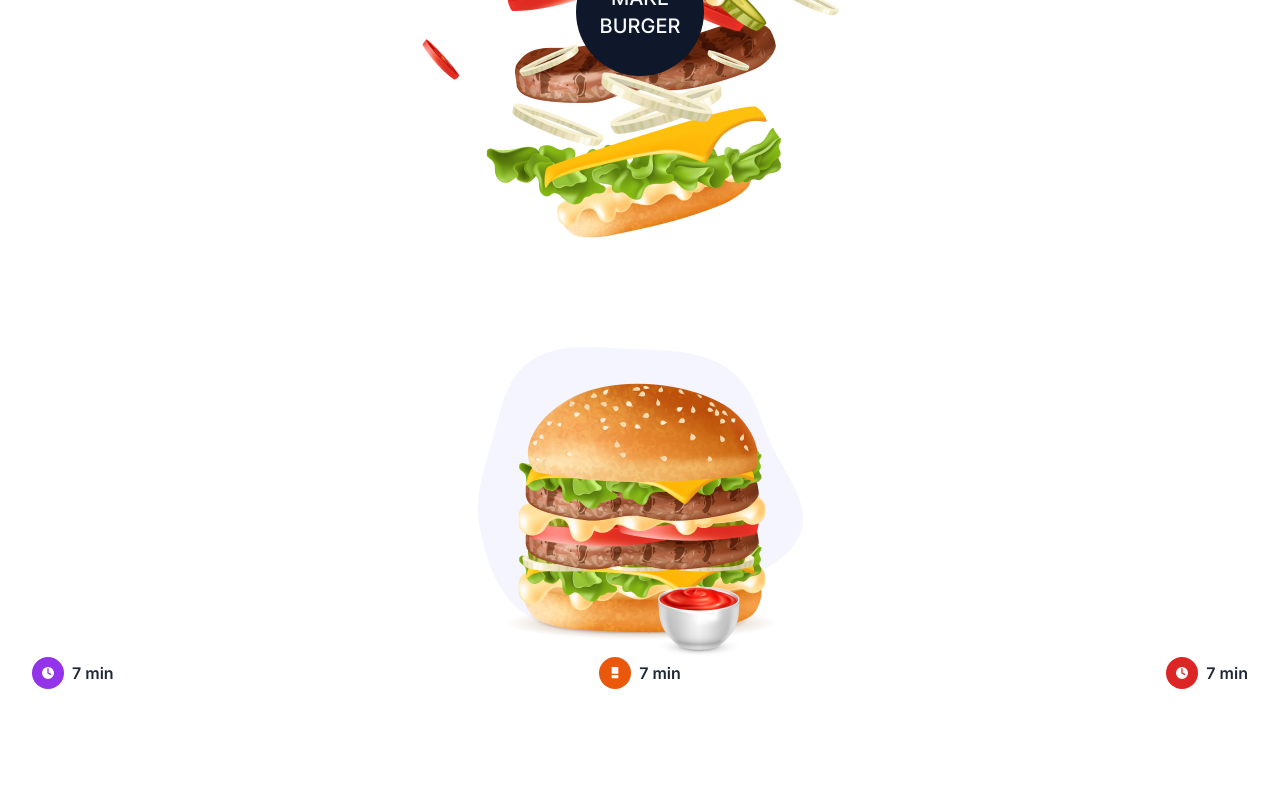
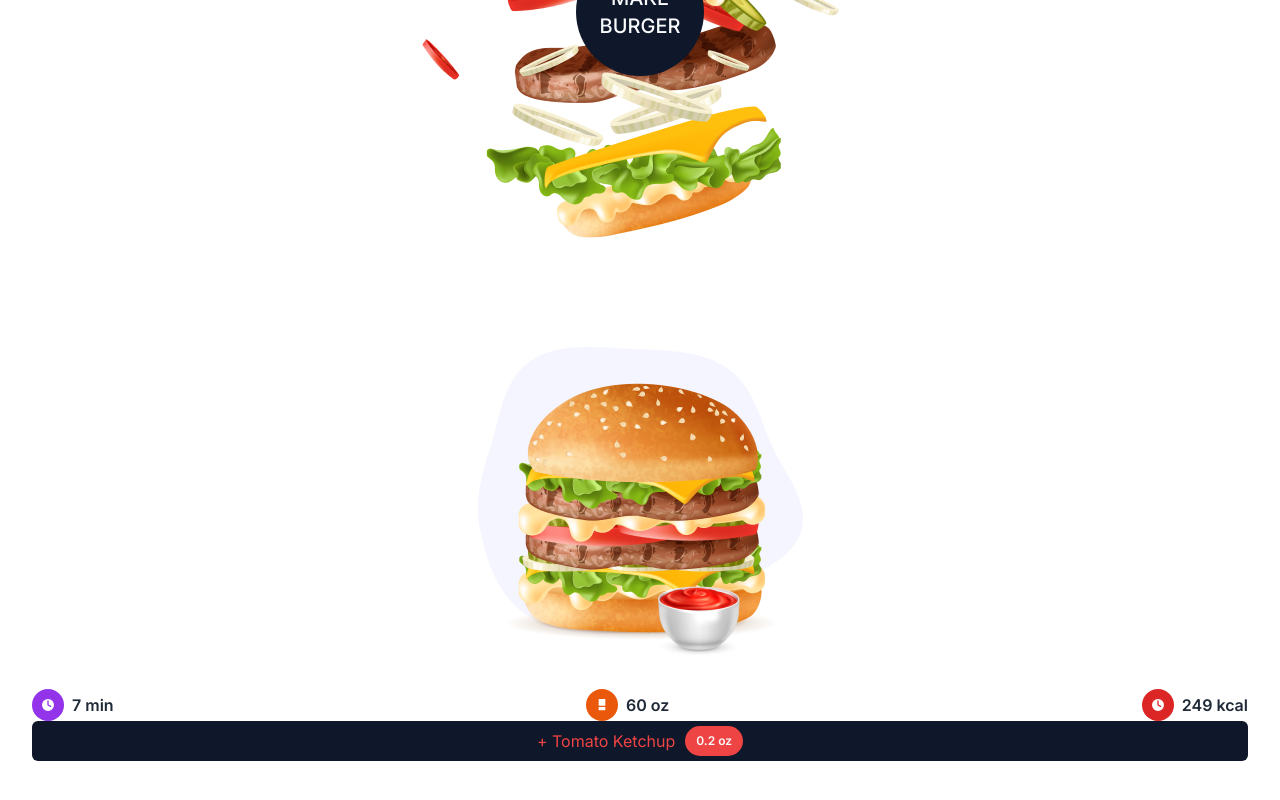
Before and after one commit to Alek30k/Make-Your-Burguer, a Next.js app: page / in a window 1280 px wide. Shown: the part 432-1232 px from the top of the page. Before the commit the page ends 1121 px from the top, so only its background shows below. Built offline with nearby package versions, Linux system fonts and the light colour scheme.

Commit message:
last commit

```diff
--- a/app/page.tsx
+++ b/app/page.tsx
@@ -3,7 +3,7 @@
 
 const HomePage = () => {
   return (
-    <div className="mt-10">
+    <div className="mt-10 mb-56">
       <HeroMain />
       <CartMain />
     </div>
--- a/components/cart/cart-header.tsx
+++ b/components/cart/cart-header.tsx
@@ -3,7 +3,7 @@
 interface Props {
   text?: string;
   icon: React.ElementType;
-  iconColor: string;
+  iconColor?: "purple" | "orange" | "red" | "green" | "blue" | "yellow";
 }
 
 const CartHeader = ({ text, icon: Icon, iconColor = "purple" }: Props) => {
--- a/components/cart/cart-main.tsx
+++ b/components/cart/cart-main.tsx
@@ -1,6 +1,8 @@
 import { Clock, Beaker } from "lucide-react";
 import Image from "next/image";
 import CartHeader from "./cart-header";
+import { Button } from "../ui/button";
+import { Badge } from "../ui/badge";
 
 const CartMain = () => {
   return (
@@ -12,11 +14,15 @@
         alt="Burguer"
         className="mx-auto"
       />
-      <section className="flex justify-between">
+      <section className="flex justify-between mt-8">
         <CartHeader text="7 min" icon={Clock} iconColor="purple" />
-        <CartHeader text="7 min" icon={Beaker} iconColor="orange" />
-        <CartHeader text="7 min" icon={Clock} iconColor="red" />
+        <CartHeader text="60 oz" icon={Beaker} iconColor="orange" />
+        <CartHeader text="249 kcal" icon={Clock} iconColor="red" />
       </section>
+      <Button className="w-full text-red-500 text-base font-normal  items-center gap-2.5 ">
+        <span>+ Tomato Ketchup</span>
+        <Badge className="py-1.5 bg-red-500">0.2 oz</Badge>
+      </Button>
     </div>
   );
 };
--- /dev/null
+++ b/components/ui/badge.tsx
@@ -0,0 +1,36 @@
+import * as React from "react"
+import { cva, type VariantProps } from "class-variance-authority"
+
+import { cn } from "@/lib/utils"
+
+const badgeVariants = cva(
+  "inline-flex items-center rounded-full border px-2.5 py-0.5 text-xs font-semibold transition-colors focus:outline-none focus:ring-2 focus:ring-ring focus:ring-offset-2",
+  {
+    variants: {
+      variant: {
+        default:
+          "border-transparent bg-primary text-primary-foreground hover:bg-primary/80",
+        secondary:
+          "border-transparent bg-secondary text-secondary-foreground hover:bg-secondary/80",
+        destructive:
+          "border-transparent bg-destructive text-destructive-foreground hover:bg-destructive/80",
+        outline: "text-foreground",
+      },
+    },
+    defaultVariants: {
+      variant: "default",
+    },
+  }
+)
+
+export interface BadgeProps
+  extends React.HTMLAttributes<HTMLDivElement>,
+    VariantProps<typeof badgeVariants> {}
+
+function Badge({ className, variant, ...props }: BadgeProps) {
+  return (
+    <div className={cn(badgeVariants({ variant }), className)} {...props} />
+  )
+}
+
+export { Badge, badgeVariants }
```
